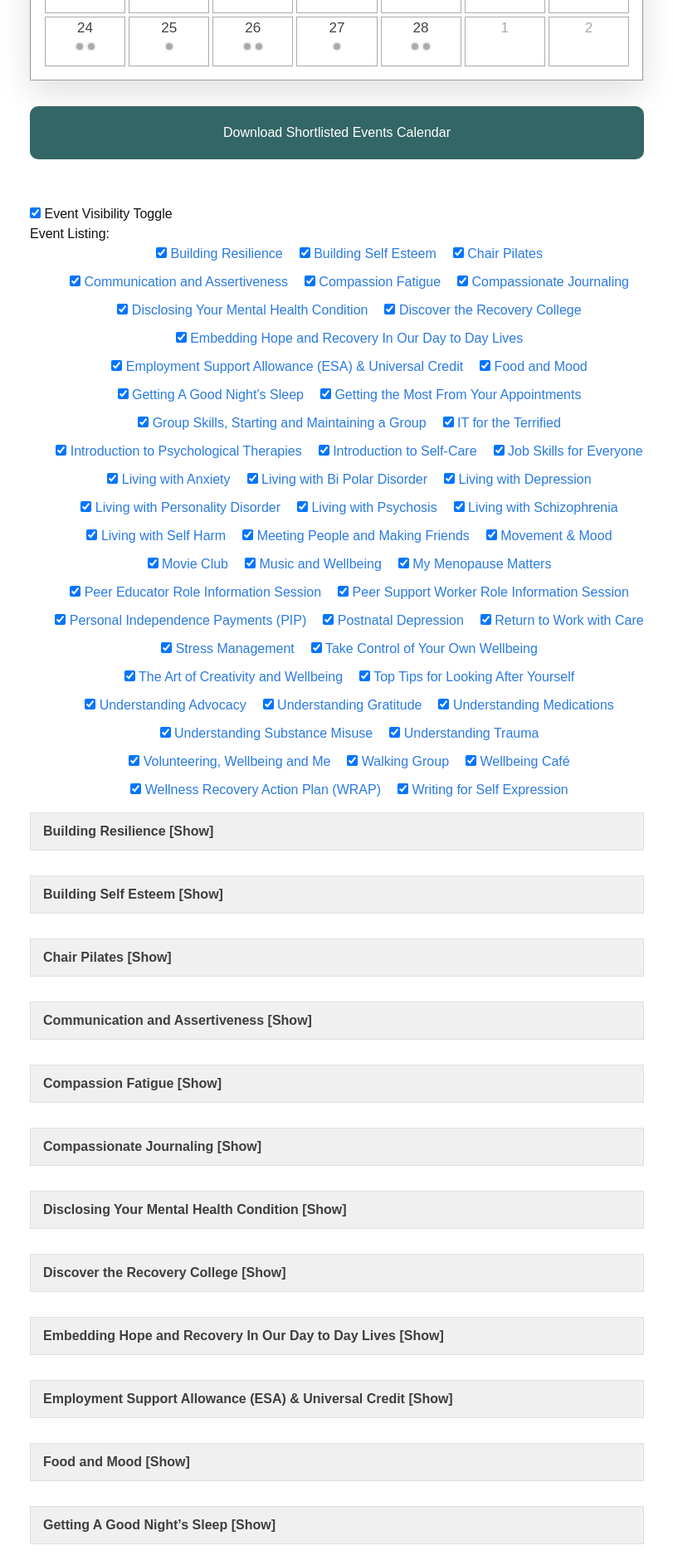
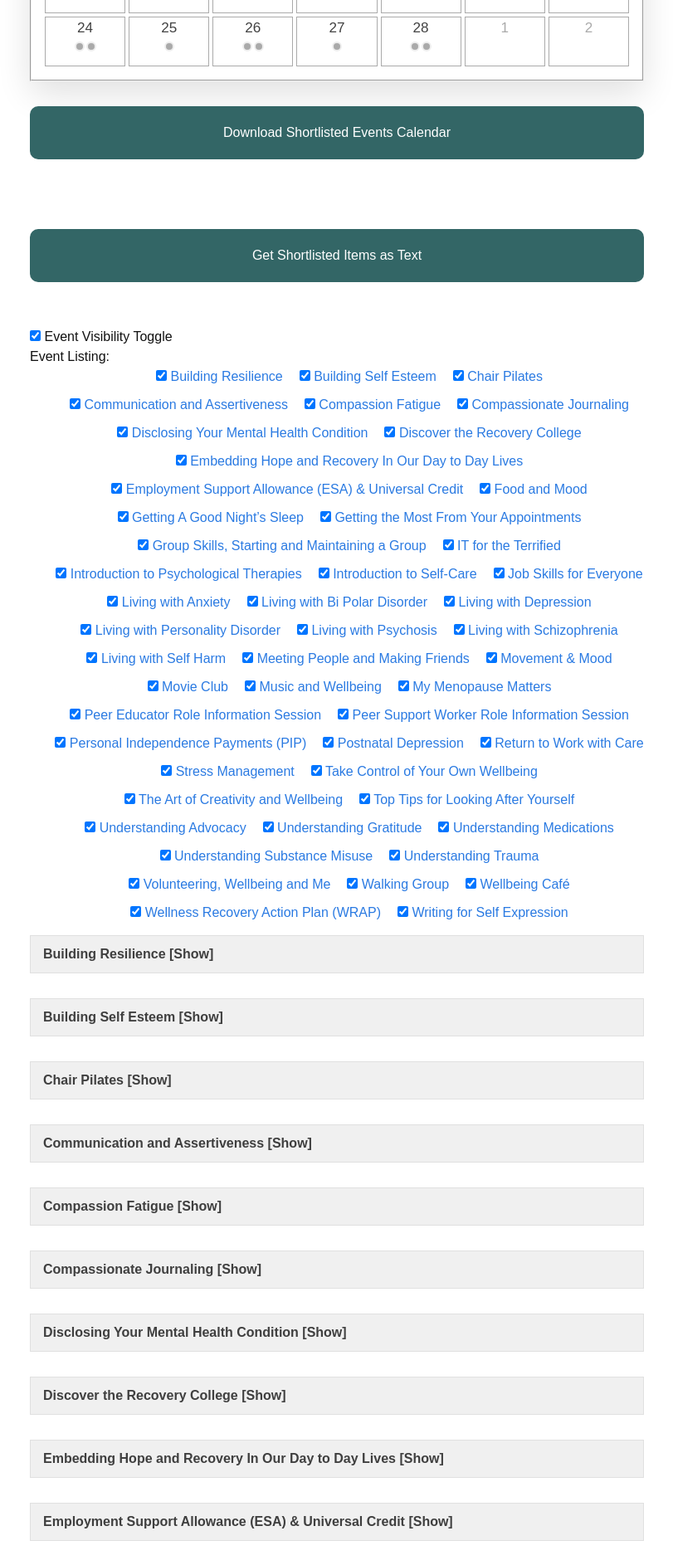
Before and after one commit to TheCommunityCalendar/thecommunitycalendar.github.io, a Jekyll site: the page built from brc.md, in a window 1280 px wide. Shown: the part 2756-4642 px from the top of the page at 83% size, without its empty margins (234-1045 px from the left). Built offline with Jekyll 4.4.1, drawn with Linux system fonts in a browser that asks for light colours; some of the changed lines change nothing that is shown.

Commit message:
ADD: Display shortlisted items.

```diff
--- a/_includes/events/event_list_mod.html
+++ b/_includes/events/event_list_mod.html
@@ -3,10 +3,11 @@
 {% else %}
 {% assign cnt = count %}
 {% endif %}
-{% assign group_dates_startend = "" | split: "," %}
+
 {% assign tbl_id = slugged | append: "_" | append: cnt | append: "_" | append: iter %}
 {% if is_group == 1 %}
 <table id="tbl_{{tbl_id}}" class="{{slugged}} event-sitting">
+  {% assign group_dates_startend = "" | split: "," %}
   {% assign group_dates = "" | split: ',' %}
 {% endif %}
 {% for date in content %}
@@ -14,7 +15,7 @@
 {% assign tbl_id = slugged | append: "_" | append: cnt | append: "_" | append: iter %}
 {% if is_group == 0 %}
 <table id="tbl_{{tbl_id}}" class="{{slugged}} event-sitting">
-
+  {% assign group_dates_startend = "" | split: "," %}
   {% assign group_dates = "" | split: ',' %}
 {% endif %}
     {% assign slugtime = date.time.start | date: "T%H--%M" %}
--- a/_layouts/org.md
+++ b/_layouts/org.md
@@ -45,7 +45,8 @@
   {%- include custom/calendar.html -%}
 <div>
 {% assign events = site.data.orgs[page.org].events %}
-<a href="#dl-cal" onclick="downloadCalender()" id="dl-cal">Download Shortlisted Events Calendar</a></br>
+<a href="#dl-cal" onclick="downloadCalender()" id="dl-cal" class="btn green">Download Shortlisted Events Calendar</a></br>
+<a href="#renshortls" onclick="renderShortlistText()" id="renshortls" class="btn green">Get Shortlisted Items as Text</a></br>
 {% include events/event_list_anchors.html events=events %}
 {% include events/event_list.html events=events %}
 </div>
--- a/assets/css/style.scss
+++ b/assets/css/style.scss
@@ -302,14 +302,16 @@
 //   background-color: #eee;
 // }
 
-#dl-cal {
+.btn {
   text-align: center;
-  background-color: #366;
-  color:#fff;
   padding: 20px;
   border-radius: 10px;
   margin: 30px auto;
   display: block;
+}
+.btn.green {
+  background-color: #366;
+  color:#fff;
 }
 
 @media only screen and (max-width: 40em) {
--- a/assets/js/calendar.js
+++ b/assets/js/calendar.js
@@ -754,3 +754,34 @@
 //             clsname += " ignored";
 //         }
 // }
+
+function renderShortlistText() {
+    if (SHORTLIST in localStorage) {
+        var my_sittings_str = localStorage.getItem(SHORTLIST);
+        var my_sittings = JSON.parse(my_sittings_str);
+        console.log("Sittings...:");
+        console.log(my_sittings);
+        var output = [];
+        for (let i = 0; i < my_sittings.length; i++) {
+            let s = my_sittings[i];
+            let t = toTitleCase(s.title.replaceAll("-", " "));
+            let dates = JSON.parse(s.dates);
+            for (let j = 0; j < dates.length; j++) {
+                let d = dates[j][0]; // We only care about the start time
+                // let date = d.split("T")[0];
+                let time = d.split("T")[1];
+                // console.log(date);
+                // console.log(time);
+                // console.log(new Date(date));
+
+                let date = new Date(dates[j][0]);
+                let year = new Intl.DateTimeFormat('en', { year: 'numeric' }).format(date);
+                let month = new Intl.DateTimeFormat('en', { month: 'short' }).format(date);
+                let day = new Intl.DateTimeFormat('en', { day: '2-digit' }).format(date);
+
+                output.push(`\"${t}\" ( ${day}-${month}-${year} ${time} )`);
+            }
+        }
+        alert(output.join("\n"));
+    }
+}
```
